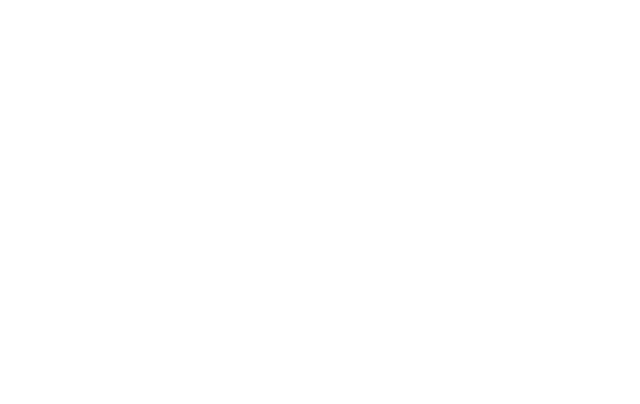
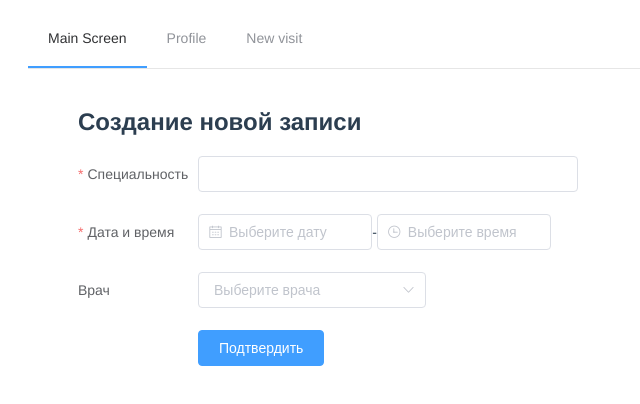
Before and after one commit to katseliv/healthcare-frontend, a Vue app: page /portal/new-visit in a window 1280 px wide. Before the commit this address had no page. Shown: the top 404 px of the page, without its empty margins (0-640 px from the left). Built offline with nearby package versions, Linux system fonts and the light colour scheme.

Commit message:
added NewVisit component

```diff
--- a/src/components/Login.vue
+++ b/src/components/Login.vue
@@ -36,7 +36,7 @@
   </el-form>
 </template>
 
-<script lang="ts">
+<script>
 import { defineComponent } from "vue";
 import { mapState } from "vuex";
 
--- a/src/components/MainScreen.vue
+++ b/src/components/MainScreen.vue
@@ -22,7 +22,6 @@
   flex-direction: column;
   justify-content: center;
   padding-left: 30px;
-  background-image: url("../assets/img/main-screen.jpg");
   background-size: cover;
   background-position: center;
   width: 100%;
--- /dev/null
+++ b/src/components/NewVisit.vue
@@ -0,0 +1,82 @@
+<template>
+  <el-form label-width="120px" label-position="left" size="medium" class="form">
+    <h2>Создание новой записи</h2>
+    <el-form-item
+      ref="patientRegistration"
+      :model="patientRegistration"
+      label="Специальность"
+      prop="specialty"
+      required
+    >
+      <el-input></el-input>
+    </el-form-item>
+    <el-form-item label="Дата и время" required>
+      <el-col :span="11">
+        <el-form-item prop="date1">
+          <el-date-picker
+            type="date"
+            placeholder="Выберите дату"
+            style="width: 100%"
+          >
+          </el-date-picker>
+        </el-form-item>
+      </el-col>
+      <el-col class="line" :span="2">-</el-col>
+      <el-col :span="11">
+        <el-form-item prop="date2">
+          <el-time-picker
+            placeholder="Выберите время"
+            style="width: 100%"
+          ></el-time-picker>
+        </el-form-item>
+      </el-col>
+    </el-form-item>
+    <el-form-item label="Врач" prop="doctors">
+      <el-select v-model="visitForm.doctors" placeholder="Выберите врача">
+        <el-option
+          v-for="doctor in visitForm.doctors"
+          :key="doctor"
+          :label="`${doctor}`"
+          :value="doctor"
+        ></el-option>
+      </el-select>
+    </el-form-item>
+    <el-form-item>
+      <el-button type="primary" @click="onSubmit">Подтвердить</el-button>
+    </el-form-item>
+    <!-- <ul>
+      <li v-for="doctor in visitForm.doctors" :key="doctor">{{ doctor }}</li>
+    </ul> -->
+  </el-form>
+</template>
+
+<script>
+import { defineComponent } from "vue";
+
+export default defineComponent({
+  data() {
+    return {
+      visitForm: {
+        doctors: ["Иванов И.И.", "Петров Д.В.", "Чубенко В.Д."],
+      },
+    };
+  },
+  methods: {
+    onSubmit() {
+      console.log("click");
+    },
+  },
+});
+</script>
+
+<style lang="css" scoped>
+.form {
+  max-width: 500px;
+  padding: 0 50px;
+}
+@media (max-width: 576px) {
+  .form {
+    padding: 0 10px;
+  }
+}
+</style>
--- a/src/components/PatientRegistration.vue
+++ b/src/components/PatientRegistration.vue
@@ -56,8 +56,7 @@
 export default defineComponent({
   data() {
     return {
-      patientRegistration: {
-      } as PatientReg,
+      patientRegistration: {} as PatientReg,
       rules: {
         name: [
           {
--- a/src/components/PortalNav.vue
+++ b/src/components/PortalNav.vue
@@ -7,6 +7,7 @@
   >
     <el-menu-item index="/portal/main-screen"> Main Screen </el-menu-item>
     <el-menu-item index="/portal/profile"> Profile </el-menu-item>
+    <el-menu-item index="/portal/new-visit"> New visit </el-menu-item>
   </el-menu>
 </template>
 
```
Also changed, not shown: src/router/index.ts (+6 -1 lines).
